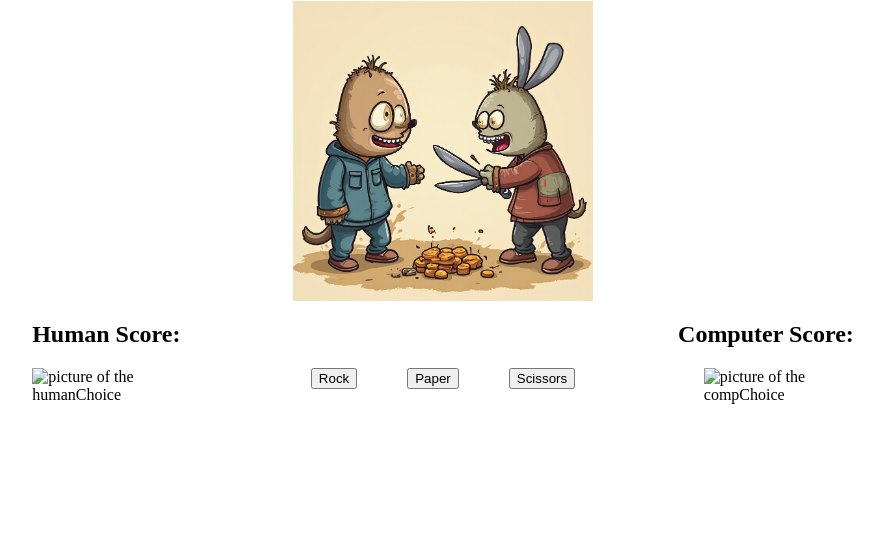
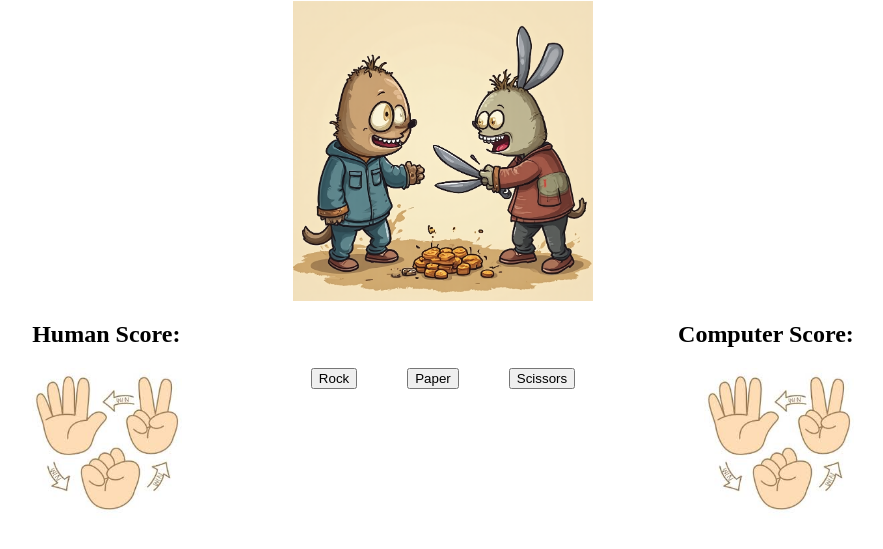
Before and after one commit to TurnerHelical/rockPaperScissors, a plain HTML site: page index.html in a window 1280 px wide. Shown: the part 87-636 px from the top of the page, without its empty margins (197-1080 px from the left). Drawn offline with Linux system fonts and the light colour scheme.

Commit message:
added default picture under scores

```diff
--- a/index.html
+++ b/index.html
@@ -17,7 +17,7 @@
             <h2 id="cScore">Computer Score:</h2>
         </div>
         <div class="contentContainer">
-            <img src="" alt="picture of the humanChoice" class="humanImage">
+            <img src="./images/allThree.jpeg" alt="picture of the humanChoice" class="humanImage">
             <div class="mainContainer">
                 <div class="btnContainer">
                     <button id="rock">Rock</button>
@@ -26,7 +26,7 @@
                 </div>
                 <p class="resultWords"></p>
             </div>
-            <img src="" alt="picture of the compChoice" class="compImage">
+            <img src="./images/allThree.jpeg" alt="picture of the compChoice" class="compImage">
         </div>
     </div>
     <script src="scripts.js"></script>
```
Also changed, not shown: scripts.js (+4 -4 lines), images/allThree.jpeg (added).
